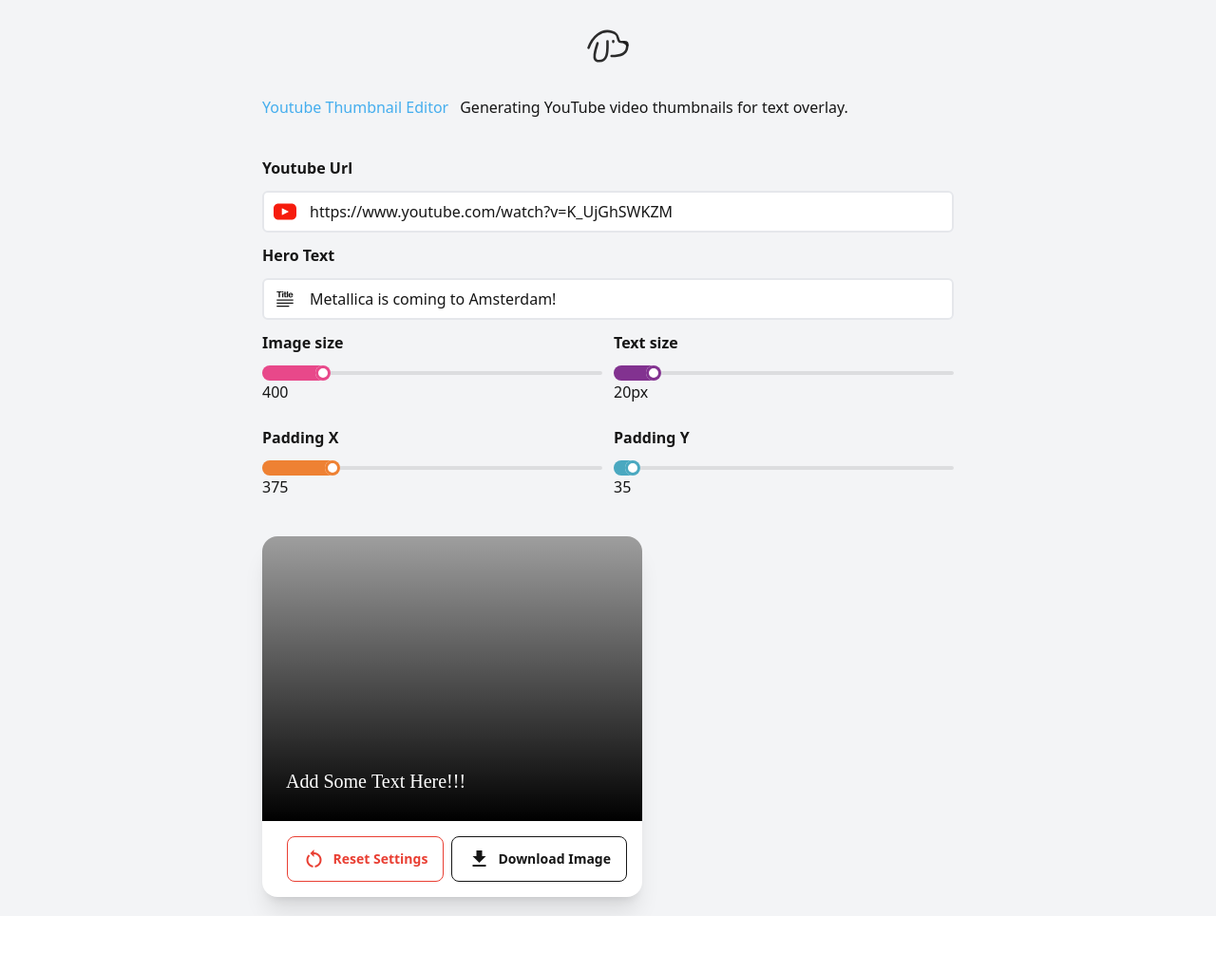
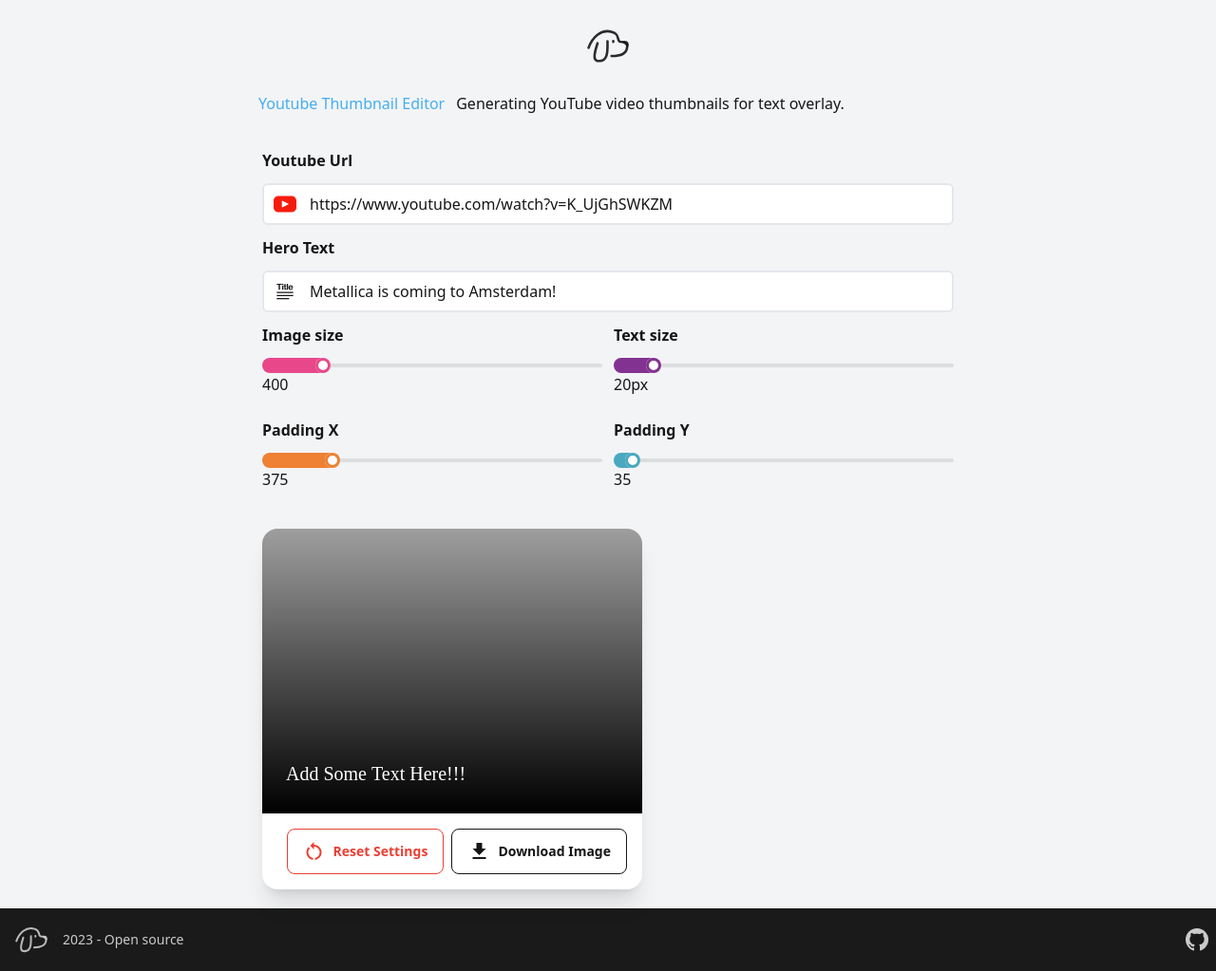
Before and after one commit to erayaydogdu/yt-thumbnail, a website: page index.html in a window 1280 px wide. Shown: the whole page at 95% size. Before the commit the page ends 965 px from the top, so only its background shows below. Drawn offline with nearby package versions, Linux system fonts and the light colour scheme; a web font is replaced by a local one.

Commit message:
fix footer

```diff
--- a/index.html
+++ b/index.html
@@ -5,9 +5,10 @@
         <script src="https://cdn.tailwindcss.com"></script>
         <link href="https://fonts.googleapis.com/icon?family=Material+Icons" rel="stylesheet" />
         <link href="/assets/favicon.ico" rel="shortcut icon" type="image/x-icon" />
+        <link href="/assets/main.css" rel="stylesheet" type="text/css" />
     </head>
     <body data-theme="cmyk" class="bg-gray-100">
-        <div class="container w-full md:max-w-3xl mx-auto flex flex-col min-h-screen">
+        <div class="container w-full md:max-w-3xl mx-auto flex flex-col">
             <div class="flex justify-center p-4 md:p-0 mt-10 md:mt-4">
                 <svg class="w-32 mx-auto" width="65px" height="65px" viewBox="0 0 400 400" fill="none" xmlns="http://www.w3.org/2000/svg">
                     <path d="M74 211.658C99.0457 142.251 155.836 87.1314 226.717 108.765C276.177 123.861 255.428 151.992 274.648 170.486C285.492 178.829 314.933 167.631 322.548 178.047C329.28 187.259 324.416 204.065 322.548 215.097C315.179 258.597 265.313 265 223.065 265" stroke="currentColor" stroke-opacity="0.9" stroke-width="16" stroke-linecap="round" stroke-linejoin="round"/>
@@ -16,7 +17,7 @@
                     <path d="M234 168V173" stroke="currentColor" stroke-opacity="0.9" stroke-width="16" stroke-linecap="round" stroke-linejoin="round"/>
                 </svg>
             </div>
-            <div class="flex flex-wrap gap-3 w-full p-5">
+            <div class="flex flex-wrap gap-3 w-full p-4">
                 <h1 class="text-primary">Youtube Thumbnail Editor</h1>
                     <p class="text-muted">Generating YouTube video thumbnails for text overlay.</p>
             </div>
@@ -100,7 +101,22 @@
                 </div>
             </div>
         </div>
-
+        <footer class="footer items-center p-2 bg-neutral text-neutral-content">
+            <aside class="items-center grid-flow-col">
+              <svg class="" width="50px" height="50px" viewBox="0 0 400 400" fill="none" xmlns="http://www.w3.org/2000/svg">
+                <path d="M74 211.658C99.0457 142.251 155.836 87.1314 226.717 108.765C276.177 123.861 255.428 151.992 274.648 170.486C285.492 178.829 314.933 167.631 322.548 178.047C329.28 187.259 324.416 204.065 322.548 215.097C315.179 258.597 265.313 265 223.065 265" stroke="currentColor" stroke-opacity="0.9" stroke-width="16" stroke-linecap="round" stroke-linejoin="round"/>
+                <path d="M325 194C321.518 187.392 313.572 181.214 304 176" stroke="currentColor" stroke-opacity="0.9" stroke-width="16" stroke-linecap="round" stroke-linejoin="round"/>
+                <path d="M132.242 181.22C129.728 194.908 90.9731 288.143 131.095 296.086C205.608 306.73 196.665 221.971 196.665 169" stroke="currentColor" stroke-opacity="0.9" stroke-width="16" stroke-linecap="round" stroke-linejoin="round"/>
+                <path d="M234 168V173" stroke="currentColor" stroke-opacity="0.9" stroke-width="16" stroke-linecap="round" stroke-linejoin="round"/>
+            </svg>
+              <p> 2023 - Open source</p>
+            </aside>
+            <nav class="grid-flow-col gap-4 md:place-self-center md:justify-self-end">
+                <a href="https://github.com/erayaydogdu/yt-thumbnail">
+                    <svg xmlns="http://www.w3.org/2000/svg" fill="currentColor" width="24" height="24" viewBox="0 0 24 24"><path d="M12 0c-6.626 0-12 5.373-12 12 0 5.302 3.438 9.8 8.207 11.387.599.111.793-.261.793-.577v-2.234c-3.338.726-4.033-1.416-4.033-1.416-.546-1.387-1.333-1.756-1.333-1.756-1.089-.745.083-.729.083-.729 1.205.084 1.839 1.237 1.839 1.237 1.07 1.834 2.807 1.304 3.492.997.107-.775.418-1.305.762-1.604-2.665-.305-5.467-1.334-5.467-5.931 0-1.311.469-2.381 1.236-3.221-.124-.303-.535-1.524.117-3.176 0 0 1.008-.322 3.301 1.23.957-.266 1.983-.399 3.003-.404 1.02.005 2.047.138 3.006.404 2.291-1.552 3.297-1.23 3.297-1.23.653 1.653.242 2.874.118 3.176.77.84 1.235 1.911 1.235 3.221 0 4.609-2.807 5.624-5.479 5.921.43.372.823 1.102.823 2.222v3.293c0 .319.192.694.801.576 4.765-1.589 8.199-6.086 8.199-11.386 0-6.627-5.373-12-12-12z"/></svg>
+                </a>
+            </nav>
+          </footer>
         <script src='js/index.js'></script>
     </body>
 </html>
```
Also changed, not shown: README.md, 1 other file.
